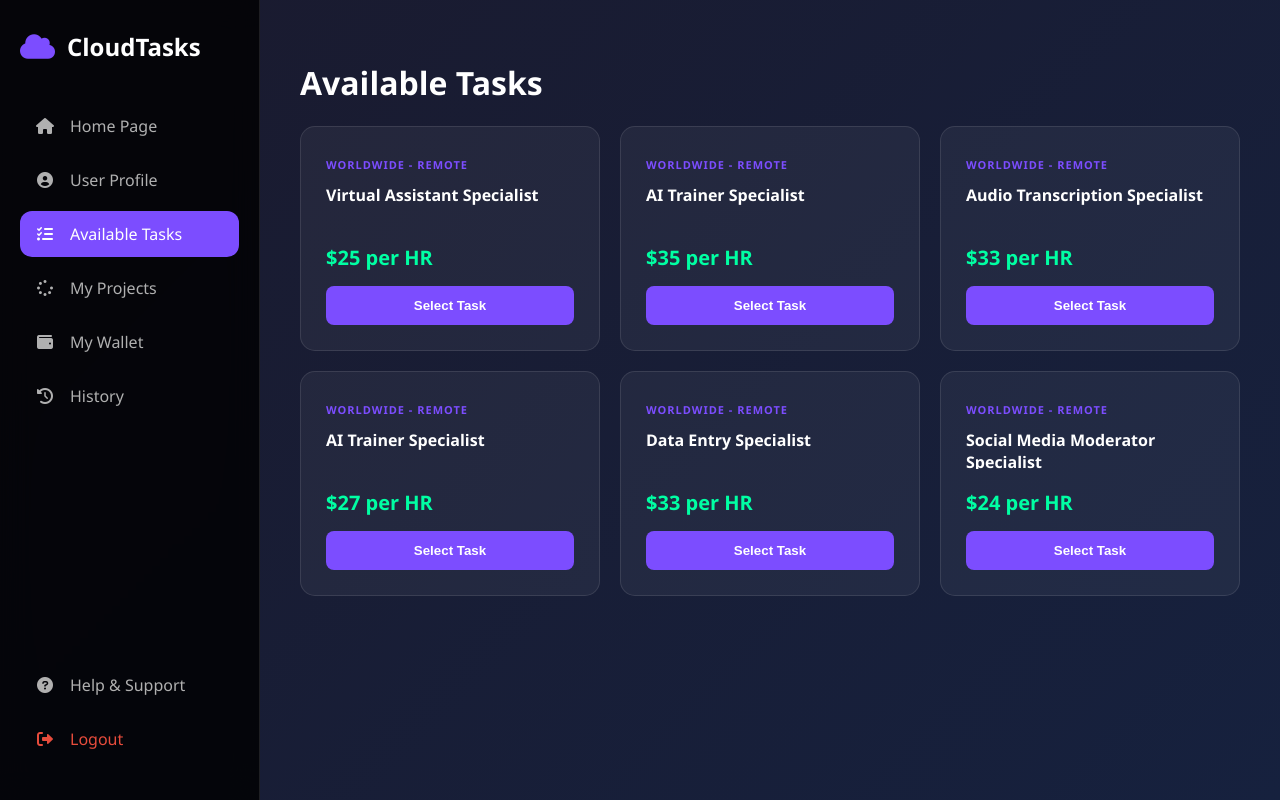
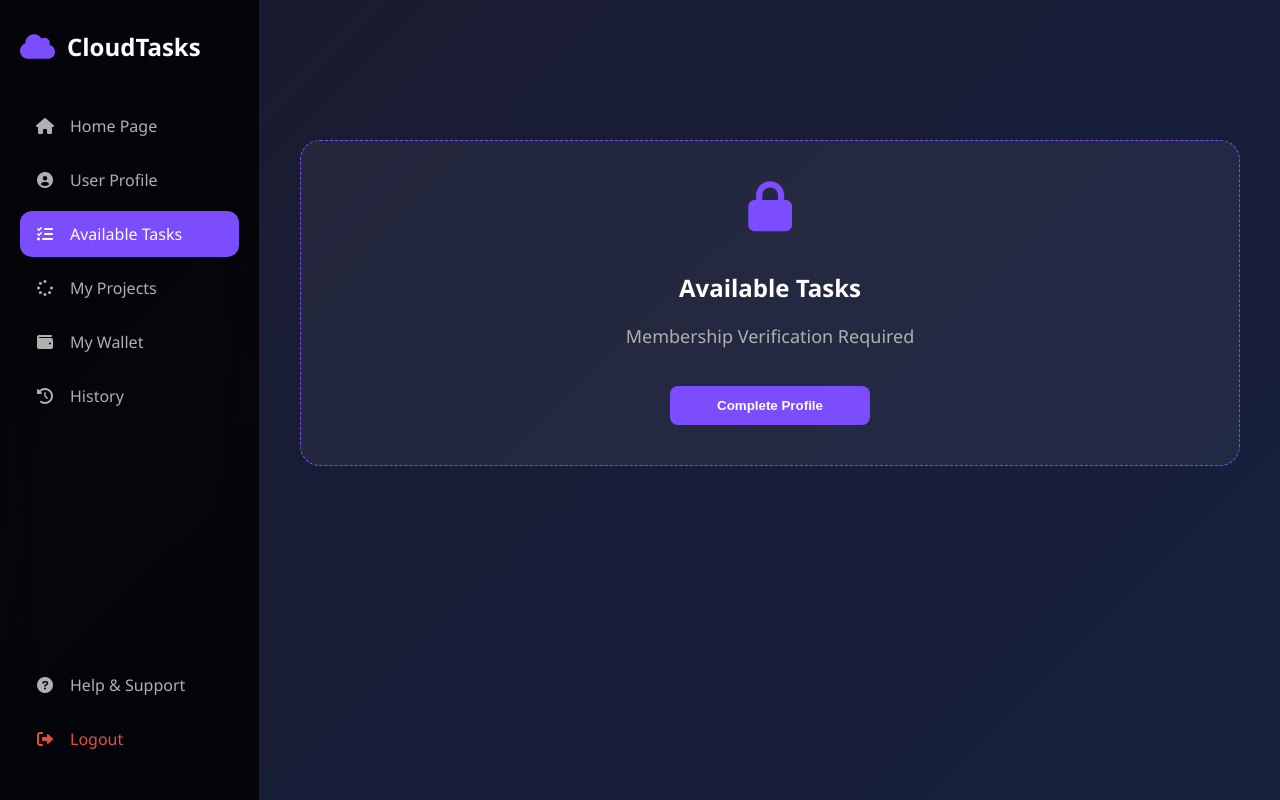
Before and after one commit to TechSpec71/Cloudtasks-web, a website: page dashboard.html in a window 1280 px wide. Both pictures are taken after a click on the element "Available Tasks". Drawn offline with Linux system fonts and the light colour scheme.

Commit message:
Update dashboard.html

```diff
--- a/dashboard.html
+++ b/dashboard.html
@@ -64,6 +64,13 @@
 
         .view-section { display: none; }
         .view-section.active { display: block; }
+
+        /* --- VERIFICATION MESSAGE STYLE --- */
+        .verification-notice {
+            text-align: center; margin-top: 100px; padding: 40px;
+            background: rgba(255,255,255,0.05); border-radius: 20px;
+            border: 1px dashed var(--primary);
+        }
 
         /* --- TASK GRID STYLES --- */
         .task-grid {
@@ -145,16 +152,16 @@
         <div class="nav-item" onclick="showView('profileView', this)">
             <i class="fa-solid fa-user-circle"></i> User Profile
         </div>
-        <div class="nav-item" onclick="showView('tasksView', this)">
+        <div class="nav-item" onclick="showRestrictedView('Available Tasks', this)">
             <i class="fa-solid fa-list-check"></i> Available Tasks
         </div>
-        <div class="nav-item" onclick="showView('projectsView', this)">
+        <div class="nav-item" onclick="showRestrictedView('My Projects', this)">
             <i class="fa-solid fa-spinner"></i> My Projects
         </div>
-        <div class="nav-item" onclick="showView('walletView', this)">
+        <div class="nav-item" onclick="showRestrictedView('My Wallet', this)">
             <i class="fa-solid fa-wallet"></i> My Wallet
         </div>
-        <div class="nav-item" onclick="showView('historyView', this)">
+        <div class="nav-item" onclick="showRestrictedView('History', this)">
             <i class="fa-solid fa-clock-rotate-left"></i> History
         </div>
 
@@ -162,7 +169,7 @@
             <div class="nav-item" onclick="showView('supportView', this)">
                 <i class="fa-solid fa-circle-question"></i> Help & Support
             </div>
-            <div class="nav-item" style="color: #e74c3c;">
+            <div class="nav-item" style="color: #e74c3c;" onclick="logout()">
                 <i class="fa-solid fa-right-from-bracket"></i> Logout
             </div>
         </div>
@@ -174,6 +181,15 @@
             <p>Your dashboard overview will appear here.</p>
         </div>
 
+        <div id="restrictedView" class="view-section">
+            <div class="verification-notice">
+                <i class="fa-solid fa-lock" style="font-size: 50px; color: var(--primary); margin-bottom: 20px;"></i>
+                <h2 id="restrictedTitle">Section Restricted</h2>
+                <p style="font-size: 18px; color: #b0b0b0;">Membership Verification Required</p>
+                <button class="btn-update" style="max-width: 200px; margin-top: 20px;" onclick="showView('profileView', document.querySelector('[onclick*=\'profileView\']'))">Complete Profile</button>
+            </div>
+        </div>
+
         <div id="profileView" class="view-section">
             <div class="container">
                 <div class="glass-card">
@@ -183,12 +199,12 @@
                     <p>Manage account settings and contact information.</p>
                     <button class="btn-update" onclick="openModal('personalModal')">UPDATE INFO</button>
                 </div>
-                </div>
+            </div>
         </div>
 
-        <div id="tasksView" class="view-section">
-            <h1>Available Tasks</h1>
-            <div class="task-grid" id="taskGrid"></div>
+        <div id="supportView" class="view-section">
+            <h1>Help & Support</h1>
+            <p>Contact our support team for assistance.</p>
         </div>
     </div>
 
@@ -203,7 +219,6 @@
     </div>
 
     <script>
-        // NEW: Toggle function for mobile sidebar
         function toggleMenu() {
             document.getElementById('sidebar').classList.toggle('show');
         }
@@ -213,28 +228,28 @@
             document.getElementById(viewId).classList.add('active');
             document.querySelectorAll('.nav-item').forEach(i => i.classList.remove('active'));
             element.classList.add('active');
-            // Close sidebar automatically on mobile after clicking a link
             if(window.innerWidth <= 992) toggleMenu();
+        }
+
+        // Specific function for Restricted Info
+        function showRestrictedView(title, element) {
+            document.querySelectorAll('.view-section').forEach(v => v.classList.remove('active'));
+            document.getElementById('restrictedView').classList.add('active');
+            document.getElementById('restrictedTitle').innerText = title;
+            document.querySelectorAll('.nav-item').forEach(i => i.classList.remove('active'));
+            element.classList.add('active');
+            if(window.innerWidth <= 992) toggleMenu();
+        }
+
+        function logout() {
+            // Clears local session and redirects to index
+            localStorage.clear();
+            window.location.href = 'index.html';
         }
 
         function openModal(id) { document.getElementById(id).style.display = 'block'; }
         function closeModal(id) { document.getElementById(id).style.display = 'none'; }
 
-        // --- TASK GENERATOR (Exactly as you had it) ---
-        const grid = document.getElementById('taskGrid');
-        const tasks = ["AI Trainer", "Data Entry", "Social Media Moderator", "Japanese Translator", "Audio Transcription", "Virtual Assistant"];
-        for(let i=0; i<6; i++) {
-            const randomTask = tasks[Math.floor(Math.random() * tasks.length)];
-            const randomPrice = Math.floor(Math.random() * 30) + 10;
-            grid.innerHTML += `
-                <div class="task-card">
-                    <span class="loc">Worldwide - Remote</span>
-                    <h3>${randomTask} Specialist</h3>
-                    <p class="price">$${randomPrice} per HR</p>
-                    <button class="btn-select">Select Task</button>
-                </div>`;
-        }
-
         window.onclick = function(event) { if (event.target.className === 'modal') event.target.style.display = 'none'; }
     </script>
 </body>
```
